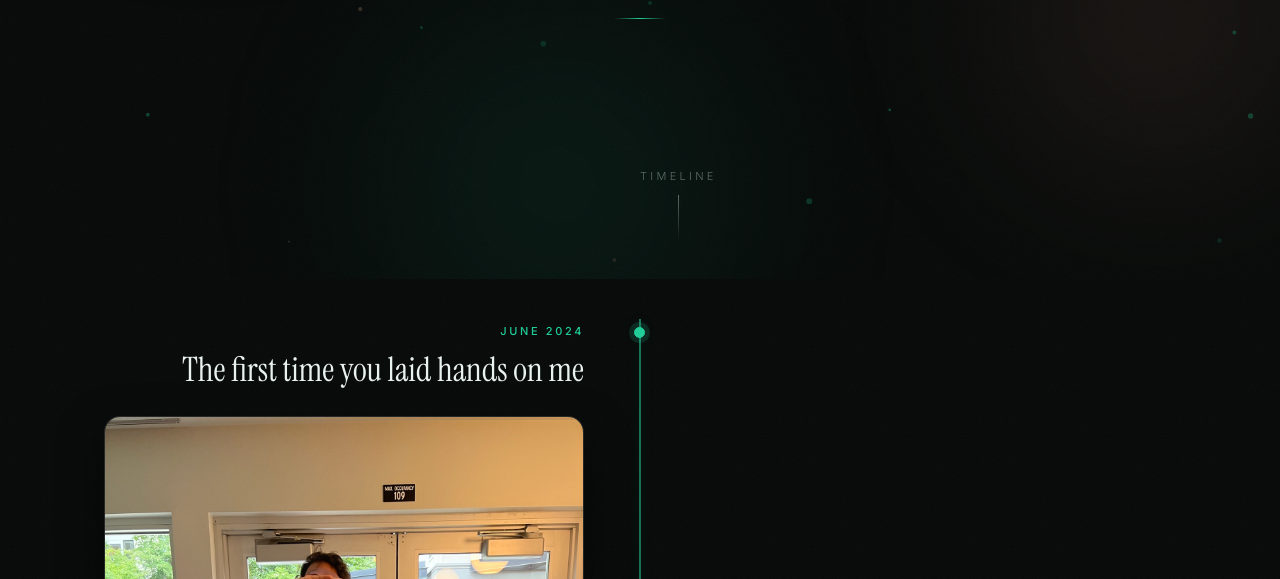
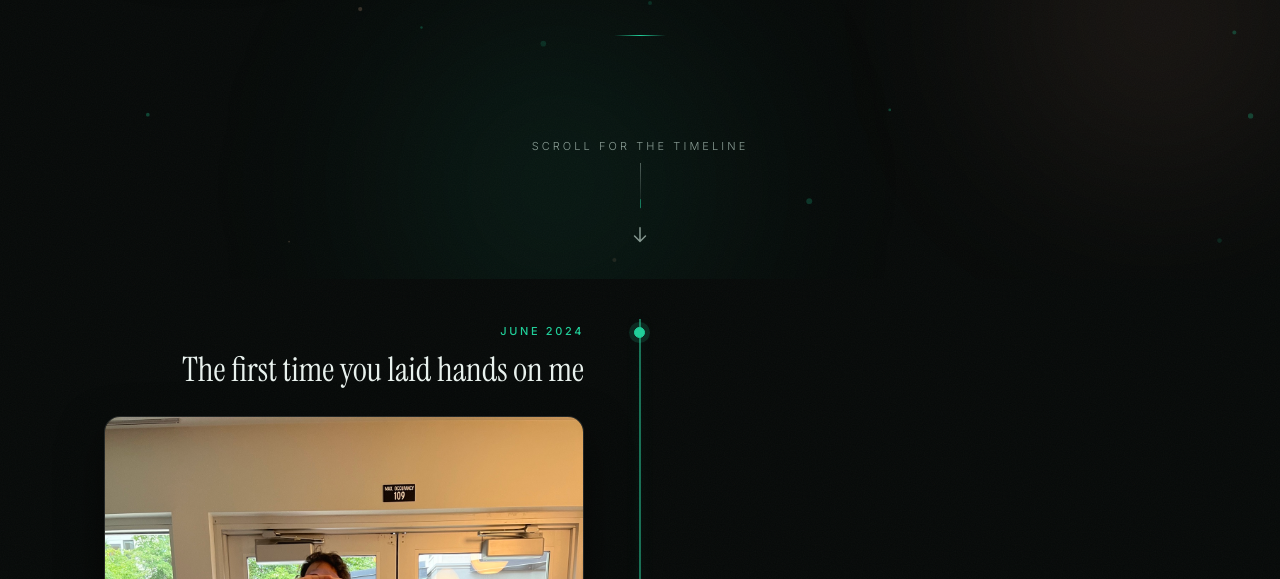
Before and after one commit to sanchitcop19/sanchitcop19.github.io, a website: page friends/jane_2026/index.html in a window 1280 px wide. Shown: the part 521-1100 px from the top of the page. Drawn offline with Linux system fonts and the light colour scheme.

Commit message:
Stop clipping the hero J, and make the scroll cue obvious
background-clip: text paints inside the element box, so Instrument
Serif's deep J descender was sheared off by the 1.02 display
line-height. Gave #hero-name its own leading plus a little bottom
padding: the J descends 31px at 144px type and now has 47.5px of room.

The cue now reads "scroll for the timeline" and carries a down arrow
that bobs, plus a dot falling down the track. Both stop under
prefers-reduced-motion, leaving a static arrow still pointing down.

Also fixes centring that was always broken: the cue's `rise` animation
ends on `transform: none`, which cancelled the translateX(-50%) and
pushed it half its own width to the right. Auto margins instead, so no
animation can knock it off centre. The longer label made it visible.

Co-Authored-By: Claude Opus 5 <noreply@anthropic.com>

```diff
--- a/friends/jane_2026/index.html
+++ b/friends/jane_2026/index.html
@@ -39,8 +39,11 @@
     <p class="hero-note" id="hero-note"></p>
   </div>
   <a class="scroll-cue" href="#timeline" aria-label="Scroll to the timeline">
-    <span class="cue-text">timeline</span>
-    <span class="cue-line" aria-hidden="true"></span>
+    <span class="cue-text">scroll for the timeline</span>
+    <span class="cue-track" aria-hidden="true"></span>
+    <svg class="cue-arrow" viewBox="0 0 24 24" aria-hidden="true" focusable="false">
+      <path d="M12 4v14M6 13l6 6 6-6" />
+    </svg>
   </a>
 </header>
 
--- a/friends/jane_2026/style.css
+++ b/friends/jane_2026/style.css
@@ -184,6 +184,11 @@ body {
 
 #hero-name {
   font-size: clamp(3.4rem, 13vw, 9rem);
+  /* background-clip: text paints inside the box, so a deep descender like
+     Instrument Serif's J gets sheared off by the tight display line-height.
+     The extra leading and padding give the glyph somewhere to land. */
+  line-height: 1.18;
+  padding-bottom: 0.08em;
   background: linear-gradient(105deg, #ffffff 12%, var(--accent) 48%, var(--warm) 80%, #ffffff 98%);
   background-size: 240% 100%;
   -webkit-background-clip: text;
@@ -228,31 +233,78 @@ body {
 .scroll-cue {
   position: absolute;
   bottom: 38px;
-  left: 50%;
-  transform: translateX(-50%);
+  /* Centred with auto margins, not translateX: the `rise` animation below
+     finishes on `transform: none`, which would wipe out a centring
+     transform and shove the cue half its own width to the right. */
+  left: 0;
+  right: 0;
+  width: fit-content;
+  margin-inline: auto;
   display: flex;
   flex-direction: column;
   align-items: center;
-  gap: 12px;
-  color: var(--faint);
+  gap: 10px;
+  color: var(--muted);
   font-size: 11px;
-  letter-spacing: 0.3em;
+  letter-spacing: 0.28em;
   text-transform: uppercase;
   text-decoration: none;
   transition: color var(--motion);
   animation: rise var(--motion-slow) 420ms both;
 }
 
-.scroll-cue:hover { color: var(--accent); }
+.scroll-cue:hover,
+.scroll-cue:focus-visible { color: var(--accent); outline: none; }
 
-.cue-line {
+/* A dot falling down the track, so the direction is never in question. */
+.cue-track {
+  position: relative;
   width: 1px;
   height: 46px;
-  background: linear-gradient(180deg, var(--faint), transparent);
-  transition: background var(--motion);
+  background: linear-gradient(180deg, currentColor, transparent);
+  opacity: 0.55;
+  overflow: hidden;
 }
 
-.scroll-cue:hover .cue-line { background: linear-gradient(180deg, var(--accent), transparent); }
+.cue-track::after {
+  content: "";
+  position: absolute;
+  top: 0;
+  left: 50%;
+  width: 3px;
+  height: 9px;
+  margin-left: -1.5px;
+  border-radius: 2px;
+  background: var(--accent);
+  box-shadow: 0 0 8px var(--accent-glow);
+  animation: cue-fall 2.1s cubic-bezier(0.22, 1, 0.36, 1) infinite;
+}
+
+@keyframes cue-fall {
+  0%        { transform: translateY(-11px); opacity: 0; }
+  22%       { opacity: 1; }
+  72%       { opacity: 1; }
+  100%      { transform: translateY(46px);  opacity: 0; }
+}
+
+.cue-arrow {
+  width: 22px;
+  height: 22px;
+  stroke: currentColor;
+  stroke-width: 1.6;
+  fill: none;
+  stroke-linecap: round;
+  stroke-linejoin: round;
+  animation: cue-bob 2.1s cubic-bezier(0.22, 1, 0.36, 1) infinite;
+}
+
+@keyframes cue-bob {
+  0%, 100% { transform: translateY(0);   opacity: 0.75; }
+  50%      { transform: translateY(5px); opacity: 1;    }
+}
+
+.scroll-cue:hover .cue-arrow,
+.scroll-cue:focus-visible .cue-arrow { opacity: 1; }
 
 /* ── Timeline ───────────────────────────────────────────────── */
 
@@ -696,4 +748,6 @@ body.lb-locked { overflow: hidden; }
   .closing > * { opacity: 1; transform: none; }
   .frame img { opacity: 1; transform: none; }
   #bokeh, .grain { display: none; }
+  .cue-track::after { display: none; }
+  .cue-arrow { animation: none; opacity: 1; }
 }
```
